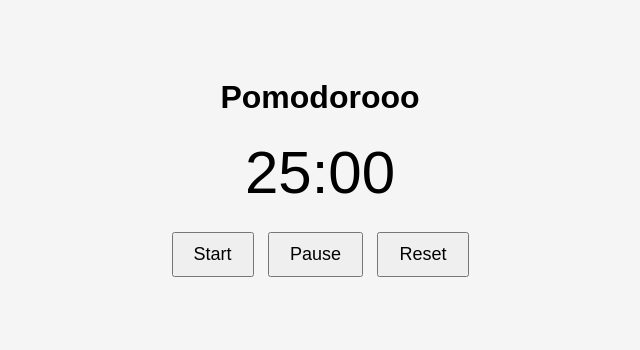
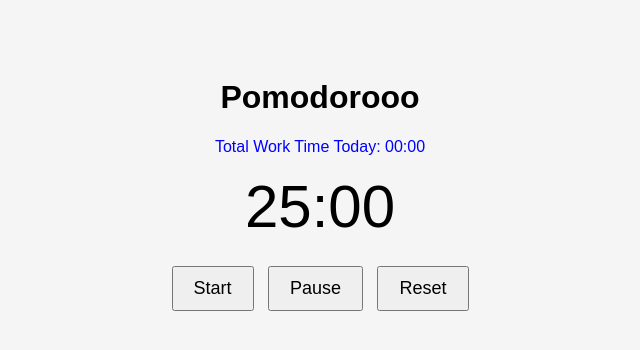
Before and after one commit to vishnubabi/Pomodoro, a Django app: page / in a window 1280 px wide. Shown: the top 350 px of the page, without its empty margins (320-960 px from the left). Run offline with Django 5.2, Linux system fonts and the light colour scheme.

Commit message:
changes how much total time today work

```diff
--- a/tasks/static/tasks/script.js
+++ b/tasks/static/tasks/script.js
@@ -2,6 +2,34 @@ let minutes = 25;
 let seconds = 0;
 let timer;  // Stores the setInterval reference for clearing the timer
 let isRunning = false;  // Tracks whether the timer is running or paused
+let totalWorkSeconds = 0;
+let totalWorkSecondsToday = 0; // variables to track daily and total time
+let totalWorkSecondsAllTime = 0; //variables to track daily and total time
+
+
+
+if (localStorage.getItem("workTimeToday")) {
+    const storedDate = localStorage.getItem("workTimeDate");
+    const today = new Date().toDateString();
+    if (storedDate === today) {
+        totalWorkSecondsToday = parseInt(localStorage.getItem("workTimeToday"));
+    } else {
+        localStorage.setItem("workTimeDate", today);
+        localStorage.setItem("workTimeToday", "0");
+    }
+}
+
+if (localStorage.getItem("workTimeTotal")) {
+    totalWorkSecondsAllTime = parseInt(localStorage.getItem("workTimeTotal"));
+}
+
+
+
+
+if (localStorage.getItem("workTime")){
+    totalWorkSeconds = parseInt(localStorage.getItem("workTime"));
+    updateWorkTimeDisplay();
+}
 
 // Updates the displayed minutes and seconds on the page
 function updateDisplay() {
@@ -23,6 +51,7 @@ function startTimer() {
             if (minutes === 0) {
                 clearInterval(timer);  // Stop the timer
                 playWorkEndAlarm();
+                addWorkTime(25 * 60);
                 startBreakTimer();
                 return;
             }
@@ -51,7 +80,7 @@ function resetTimer() {
     updateDisplay();  // Update the display to reflect the reset time
 }
 
-updateDisplay();
+
 
 
 function startBreakTimer(){
@@ -83,3 +112,35 @@ function playWorkEndAlarm() {
 function playBreakEndAlarm() {
     document.getElementById("breakEndAlarm").play();
 }
+
+function updateWorkTimeDisplay(){
+    const workMinutes = Math.floor(totalWorkSeconds / 60);
+    const workSeconds = totalWorkSeconds % 60;
+    document.getElementById("work-time").innerText =
+    `Total Work Time Today: ${String(workMinutes).padStart(2, '0')}:${String(workSeconds).padStart(2, '0')}`;
+
+}
+
+function addWorkTime(seconds) {
+    const today = new Date().toDateString();
+    const savedDate = localStorage.getItem("workTimeDate");
+
+    // Reset today’s timer if new day
+    if (today !== savedDate) {
+        totalWorkSecondsToday = 0;
+        localStorage.setItem("workTimeDate", today);
+    }
+
+    // Add to daily and all-time counters
+    totalWorkSecondsToday += seconds;
+    totalWorkSecondsAllTime += seconds;
+
+    // Save to localStorage
+    localStorage.setItem("workTimeToday", totalWorkSecondsToday);
+    localStorage.setItem("workTimeTotal", totalWorkSecondsAllTime);
+
+    updateWorkTimeDisplay(); // Update the on-screen display
+}
+
+
+updateDisplay();
--- a/tasks/static/tasks/style.css
+++ b/tasks/static/tasks/style.css
@@ -17,3 +17,7 @@ body {
     margin: 5px;
     cursor: pointer;
 }
+
+#work-time {
+    color: blue;
+}
--- a/tasks/templates/tasks/index.html
+++ b/tasks/templates/tasks/index.html
@@ -9,6 +9,13 @@
 </head>
 <body>
     <h1>Pomodorooo</h1>
+
+    <div>
+        <p id="work-time">Total Work Time Today: 00:00</p>
+    </div>
+
+
+
 
     <!-- Timer section that shows minutes and seconds -->
     <div class="timer">
```
